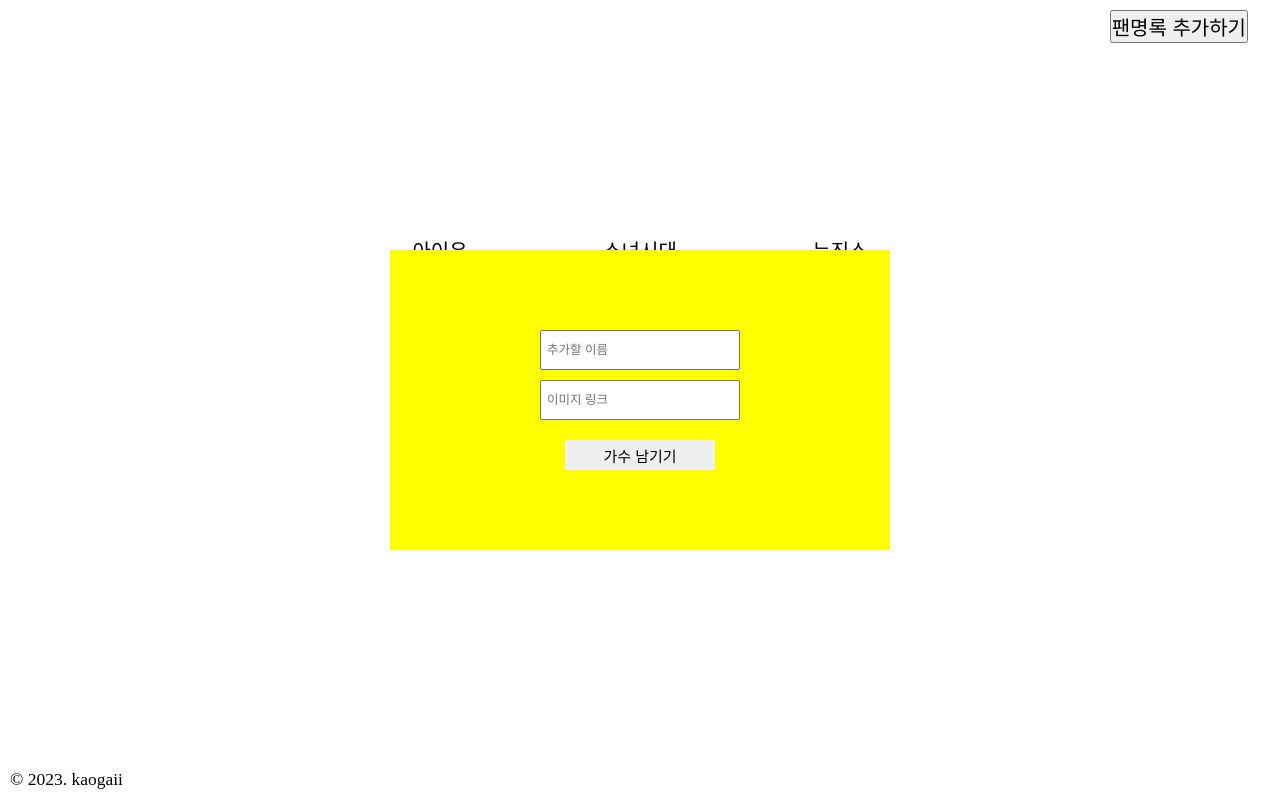
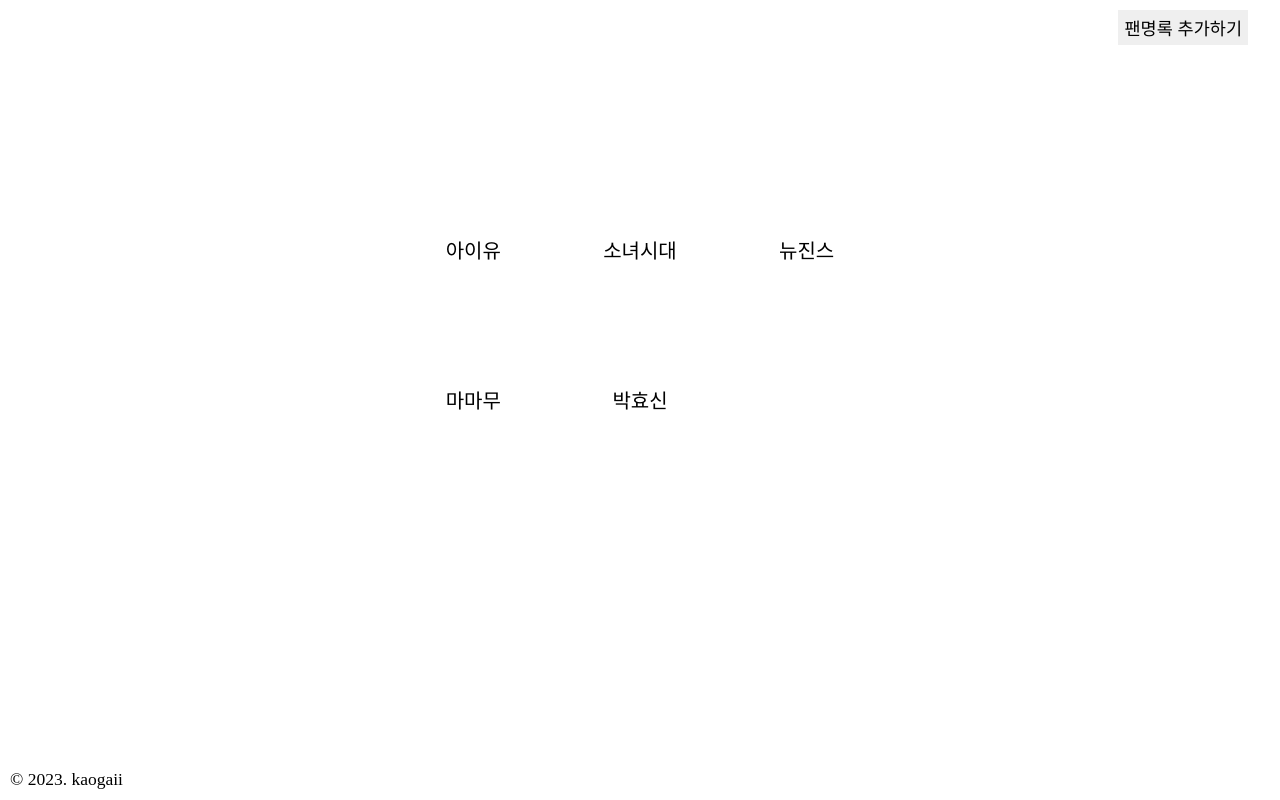
Before and after one commit to tjdrkr2580/kaogaii-hanghae, a Flask app: page / in a window 1280 px wide. Run offline with Flask 2, Linux system fonts and the light colour scheme.

Commit message:
추가| repository & setting

```diff
--- a/run.py
+++ b/run.py
@@ -29,9 +29,11 @@
     db.idol.insert_one(doc)
     return jsonify({'msg': '응원 완료!'})
 
+
 @app.route("/idol", methods=["GET"])
 def idol_get():
-    return render_template('test.html')
+    idol_list = list(db.idol.find({},{'_id':False}))
+    return jsonify({'idol':idol_list})
 
 if __name__ == '__main__':
     app.run('0.0.0.0', port=5000, debug=True)
--- a/static/main.css
+++ b/static/main.css
@@ -33,17 +33,20 @@
 }
 
 .kaogaii-header > button {
+  border: none;
+  height: 3.5rem;
+  padding: 0.2rem 0.6rem;
   cursor: pointer;
   position: absolute;
   right: 2.5%;
   margin-top: 1rem;
-  font-size: 2rem;
+  font-size: 1.75rem;
   transition: filter 0.25s;
 }
 
 .kaogaii-imoge {
   margin: 0 auto;
-  max-width: 600px;
+  max-width: 500px;
   width: 100vw;
   display: grid;
   grid-template-columns: 1fr 1fr 1fr;
@@ -70,9 +73,9 @@
 }
 
 .kaogaii-toggle {
-  max-width: 50rem;
+  max-width: 40rem;
   background-color: yellow;
-  display: flex;
+  display: none;
   justify-content: center;
   flex-direction: column;
   gap: 1rem;
@@ -84,7 +87,16 @@
   transform: translate(-50%, -50%);
 }
 
-.kaogaii-toggle > input {
+.kaogaii-toggle-layout {
+  width: 100%;
+  height: 100%;
+  display: flex;
+  flex-direction: column;
+  align-items: center;
+  justify-content: center;
+}
+
+.kaogaii-toggle-layout > input {
   margin: 0 auto;
   width: 20rem;
   height: 4rem;
@@ -93,17 +105,38 @@
   padding: 0.5rem;
 }
 
+.kaogaii-btns {
+  display: flex;
+  justify-content: space-around;
+  align-self: center;
+  align-items: center;
+  gap: 1rem;
+}
+
+.kaogaii-btns > li > button {
+  height: 3rem;
+  width: 7rem;
+  border: 0;
+  color: white;
+  font-size: medium;
+  cursor: pointer;
+  border-radius: 0.2rem;
+  transition: 0.25s background-color;
+}
+
+.kaogaii-close_toggle {
+  background-color: #ea4236;
+}
+
+.kaogaii-close_toggle:hover {
+  background-color: #ad2f26;
+}
+
 .kaogaii-save_comment {
-  border: none;
-  font-size: 1.5rem;
-  align-self: center;
-  margin-top: 1rem;
-  width: 150px;
-  height: 3rem;
-  cursor: pointer;
+  background-color: #4286f5;
   transition: 0.25s background-color;
 }
 
 .kaogaii-save_comment:hover {
-  background-color: rgb(199, 195, 195);
+  background-color: #3c74ce;
 }
--- a/templates/index.html
+++ b/templates/index.html
@@ -22,6 +22,7 @@
       </ul>
       <footer class="kaogaii-footer">© 2023. kaogaii</footer>
       <section class="kaogaii-toggle">
+        <div class="kaogaii-toggle-layout">
           <input
             type="text"
             class="name"
@@ -36,23 +37,37 @@
             required
             name="img"
           />
+          <ul class="kaogaii-btns">
+            <li>
+              <button onclick="close_toggle()" class="kaogaii-close_toggle">
+                닫기
+              </button>
+            </li>
+            <li>
               <button
                 type="button"
                 onclick="save_comment()"
                 class="kaogaii-save_comment"
               >
-          가수 남기기
+                남기기!
               </button>
+            </li>
+          </ul>
+        </div>
       </section>
     </div>
     <script>
       function toggle_box() {
-        $(".kaogaii-toggle").toggle();
+        $(".kaogaii-toggle").show();
       }
+
+      function close_toggle() {
+        $(".kaogaii-toggle").hide();
+      }
+
       function save_comment() {
         let name = $(".name").val();
         let link = $(".link").val();
-
         $.ajax({
           type: "POST",
           url: "/idol",
```
Lines whose indentation alone changed are shown as unchanged.
